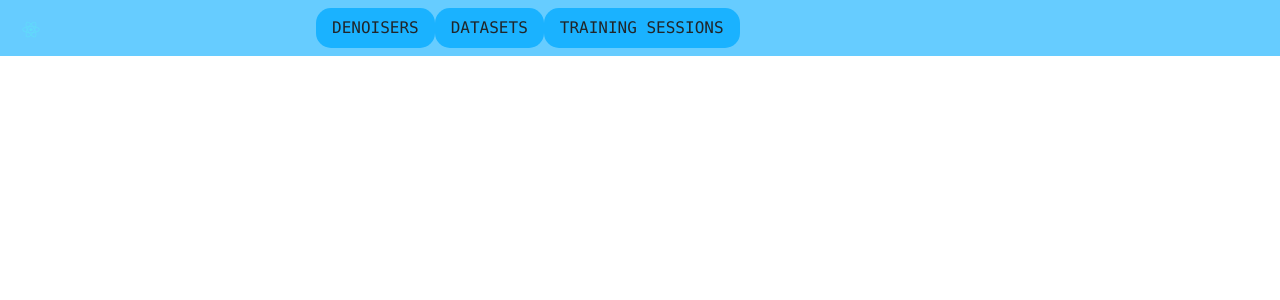
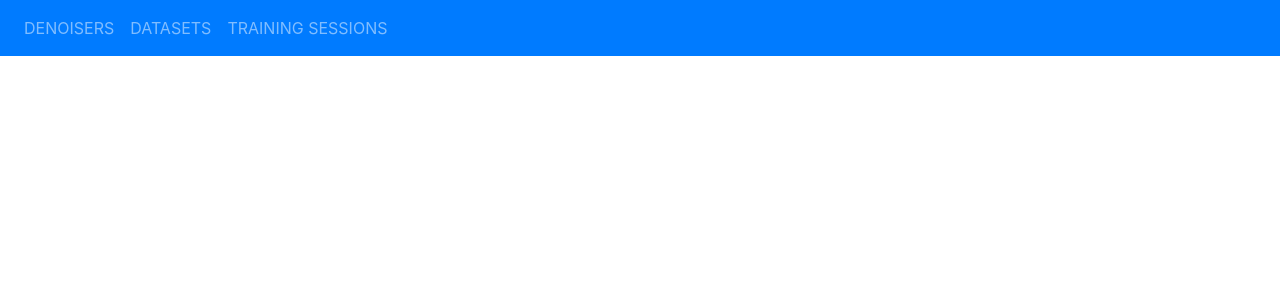
Before and after one commit to hdragos/cadf, a React app in the folder react_frontend/: page / in a window 1280 px wide. Shown: the top 300 px of the page. Built offline with nearby package versions, Linux system fonts and the light colour scheme; no server answers.

Commit message:
Add NavBar bootstrap

```diff
--- a/react_frontend/src/components/ToolbarMenu.js
+++ b/react_frontend/src/components/ToolbarMenu.js
@@ -4,8 +4,8 @@ import DatasetsView from "./DatasetsView"
 import DenoisersView from "./DenoisersView";
 import TrainingSessionsView from "./TrainingSessionsView"
 import Navbar from 'react-bootstrap/Navbar'
-import NavbarLink from 'react-bootstrap/Navbar'
 import { ReactComponent as AppIcon } from '../logo.svg';
+import {Nav} from "react-bootstrap";
 
 class ToolbarMenu extends Component {
     constructor(props){
@@ -27,27 +27,26 @@ class ToolbarMenu extends Component {
 
         return (
             <div>
-                <Navbar style={styles.toolbar}>
-                    <li>
-                        <AppIcon
-                            width="10%"
-                            height="10%"
-                            fill={theme.light}
-                        />
-                    </li>
-                    <li>
-                        <NavbarLink onClick={() => this.handleScreenChange("denoisers")}
-                                style={styles.button}>DENOISERS</NavbarLink>
-                    </li>
-                    <li>
-                        <NavbarLink onClick={() => this.handleScreenChange("datasets")}
-                                style={styles.button}>DATASETS</NavbarLink>
-                    </li>
-                    <li>
-                        <NavbarLink onClick={() => this.handleScreenChange("training_sessions")}
-                                style={styles.button}>TRAINING SESSIONS</NavbarLink>
-                    </li>
+                <Navbar bg="primary" variant="dark">
+                    <Nav>
+                        <Nav.Link
+                            onClick={() => this.handleScreenChange("denoisers")}>
+                            DENOISERS
+                        </Nav.Link>
+
+                        <Nav.Link
+                            onClick={() => this.handleScreenChange("datasets")}>
+                            DATASETS
+                        </Nav.Link>
+
+                        <Nav.Link
+                            onClick={() => this.handleScreenChange("training_sessions")}>
+                            TRAINING SESSIONS
+                        </Nav.Link>
+                    </Nav>
+
                 </Navbar>
+
                 {(currentScreen === "datasets") &&
                     <DatasetsView
                         datasets={datasets}
```
